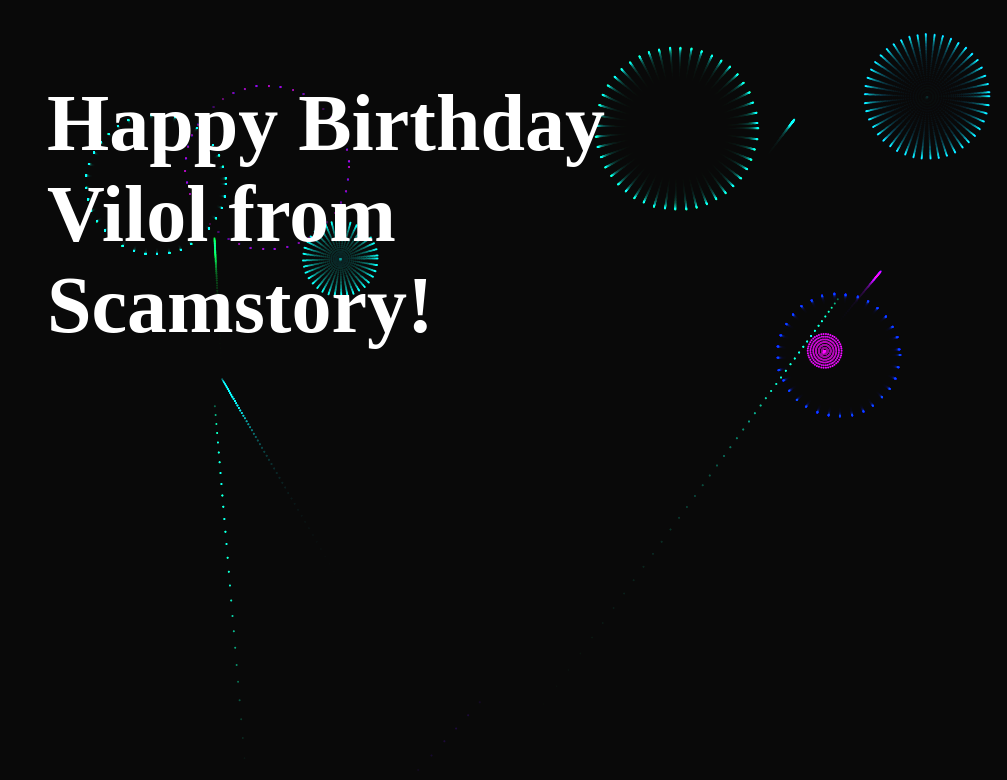
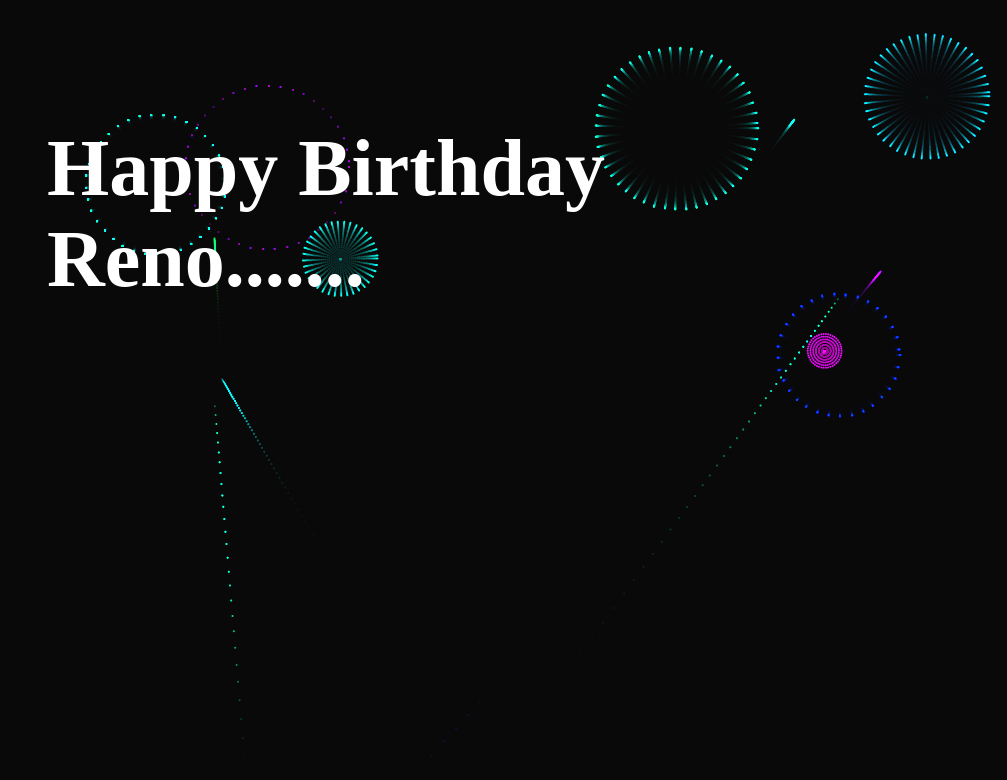
Before and after one commit to aditygrg2/gt2, a plain HTML site: page index.html in a window 1280 px wide. Shown: the whole page, without its empty margins (273-1280 px from the left). Drawn offline with Linux system fonts and the light colour scheme.

Commit message:
Update index.html

```diff
--- a/index.html
+++ b/index.html
@@ -4,7 +4,7 @@
     <meta charset="UTF-8">
     <meta http-equiv="X-UA-Compatible" content="IE=edge">
     <meta name="viewport" content="width=device-width, initial-scale=1.0">
-    <title>Happy Birthday Vilol!</title>
+    <title>Happy Birthday Reno!</title>
     <style>
         body {
     margin: 0;
@@ -28,7 +28,7 @@
     </style>
 </head>
 <body>
-    <h1>Happy Birthday Vilol from Scamstory!</h1>
+    <h1>Happy Birthday Reno.......</h1>
     <canvas id="birthday"></canvas>
 </body>
 <script>
```
